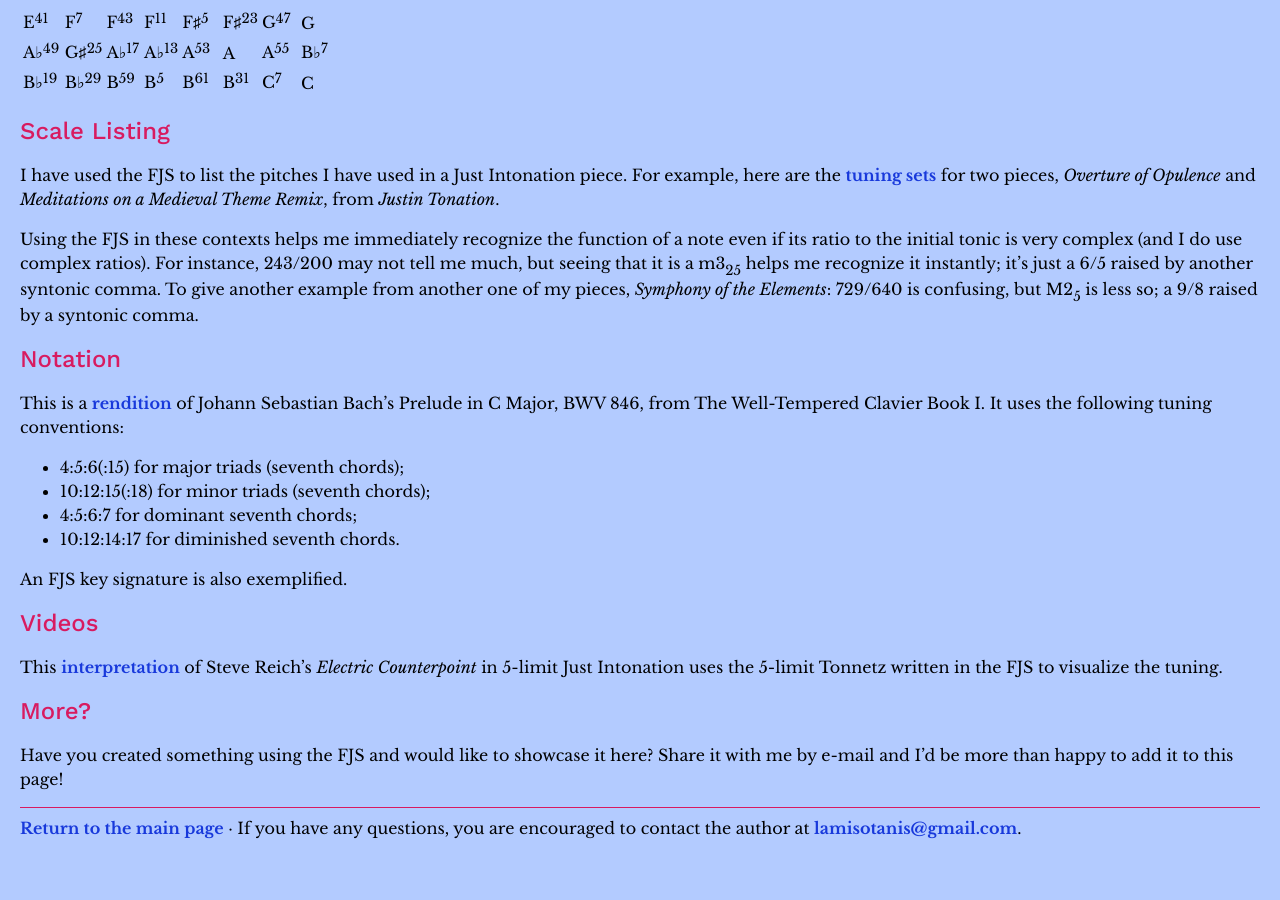
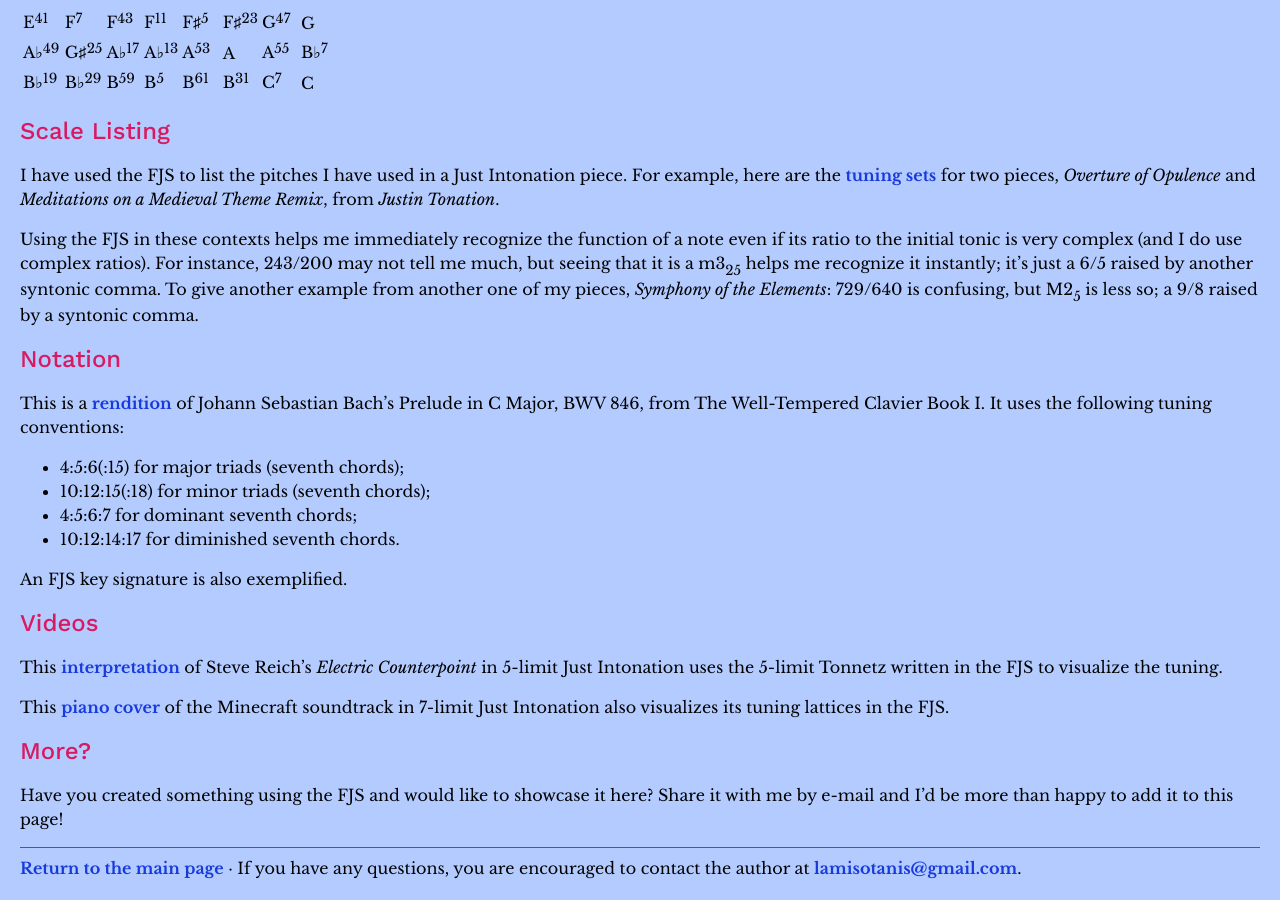
Before and after one commit to misotanni/misotanni.github.io, a Jekyll site: the page built from fjs/en/examples.md, in a window 1280 px wide and 900 px high, scrolled down 1823 px. Built offline with Jekyll 4.4.1, drawn with Linux system fonts in a browser that asks for light colours; our own code applies the rules of GitHub Pages for plain Markdown files; before the commit the page ends 2683 px from its top, so only the background shows below that.

Commit message:
corrections

```diff
--- a/fjs/en/examples.md
+++ b/fjs/en/examples.md
@@ -10,7 +10,7 @@ This page contains more examples of the FJS in usage.
 |:---------------------------|:----------------|:----------------|:---------------------------|:----------------------------|:----------------|:----------------------------|:---------------------------|:----------------|:----------------|:---------------------------|
 | m3                         | m3<sub>5</sub>  | m3<sup>11</sup> | M3<sup>5</sup>             | P4<sup>7</sup><sub>11</sub> | M3<sub>7</sub>  | P4<sup>7</sup>              | P4                         | P4<sub>5</sub>  | P4<sup>11</sup> | d5<sup>7</sup><sub>5</sub> |
 | A4<sup>5</sup><sub>7</sub> | d5<sub>11</sub> | P5<sup>5</sup>  | P5                         | P5<sub>7</sub>              | m6<sup>7</sup>  | P5<sup>11</sup><sub>7</sub> | m6<sub>5</sub>             | M6<sub>11</sub> | M6<sup>5</sup>  | M6                         |
-| M6<sub>7</sub>             | m7<sup>7</sup>  | m7              | m7<sub>5</sub>             | M7<sup>5</sup><sub>11</sub> | m7<sup>11</sub> | M7<sup>5</sup>              | M7<sup>5</sup><sub>7</sub> | P8<sub>11</sub> | P8<sup>5</sup>  | P8                         |
+| M6<sub>7</sub>             | m7<sup>7</sup>  | m7              | m7<sub>5</sub>             | M7<sup>5</sup><sub>11</sub> | m7<sup>11</sup> | M7<sup>5</sup>              | M7<sup>5</sup><sub>7</sub> | P8<sub>11</sub> | P8<sup>5</sup>  | P8                         |
 
 ### Dante Rosati's 21-tone Scale
 
@@ -102,6 +102,8 @@ An FJS key signature is also exemplified.
 
 This [interpretation](https://youtu.be/bZffjSUd-2w) of Steve Reich's *Electric Counterpoint* in 5-limit Just Intonation uses the 5-limit Tonnetz written in the FJS to visualize the tuning.
 
+This [piano cover](https://youtu.be/JvnYEVxlDvc) of the Minecraft soundtrack in 7-limit Just Intonation also visualizes its tuning lattices in the FJS.
+
 ## More?
 
 Have you created something using the FJS and would like to showcase it here? Share it with me by e-mail and I'd be more than happy to add it to this page!
```
